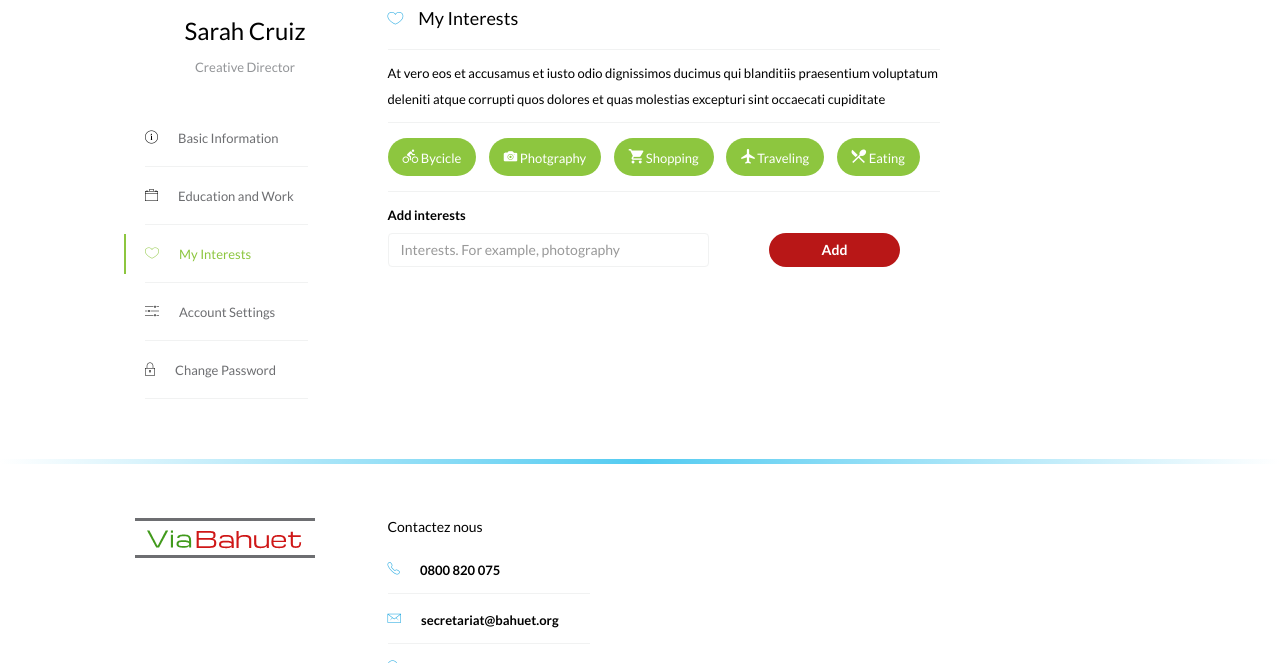
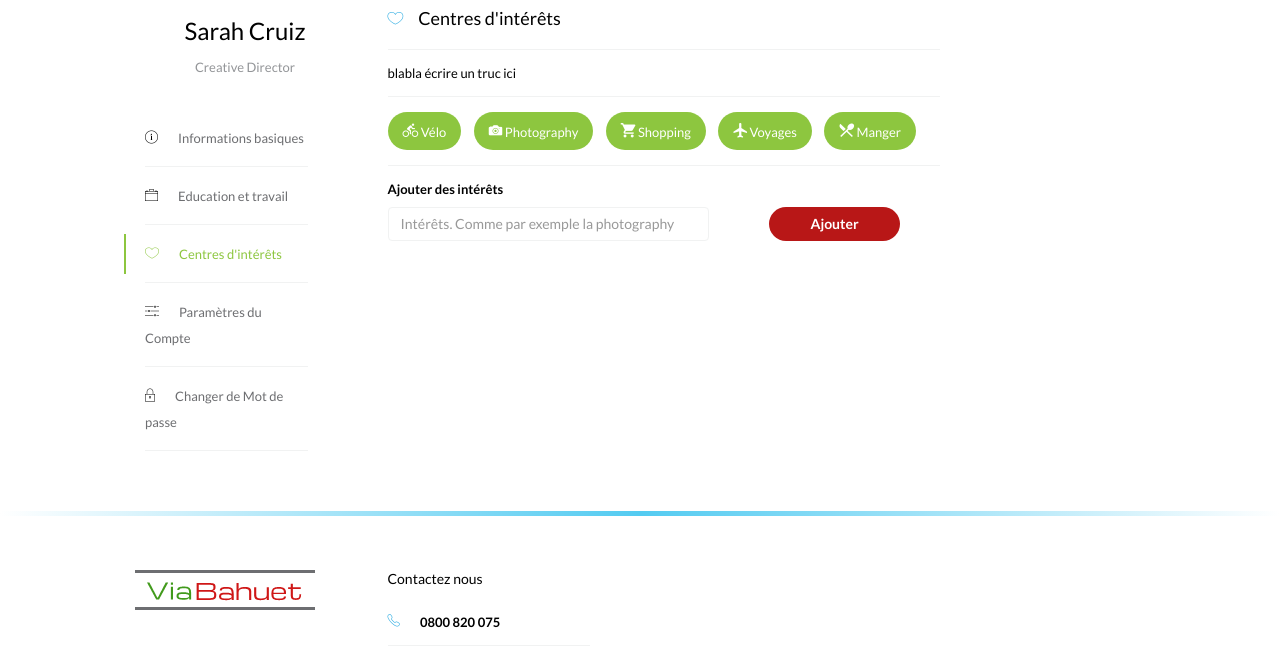
Before and after one commit to TheDaxterMan/PPE-3, a PHP site: page /edit-profile-interests.php in a window 1280 px wide. Shown: the part 457-1120 px from the top of the page. Run offline with PHP 8.4, Linux system fonts and the light colour scheme; some libraries are stand-ins or nearby versions; some web fonts are replaced.

Commit message:
trad fr interets

```diff
--- a/friend-finder/edit-profile-interests.php
+++ b/friend-finder/edit-profile-interests.php
@@ -87,11 +87,11 @@
 
               <!--Edit Profile Menu-->
               <ul class="edit-menu">
-              	<li><i class="icon ion-ios-information-outline"></i><a href="edit-profile-basic.php">Basic Information</a></li>
-              	<li><i class="icon ion-ios-briefcase-outline"></i><a href="edit-profile-work-edu.php">Education and Work</a></li>
-              	<li class="active"><i class="icon ion-ios-heart-outline"></i><a href="edit-profile-interests.php">My Interests</a></li>
-                <li><i class="icon ion-ios-settings"></i><a href="edit-profile-settings.php">Account Settings</a></li>
-              	<li><i class="icon ion-ios-locked-outline"></i><a href="edit-profile-password.php">Change Password</a></li>
+              	<li><i class="icon ion-ios-information-outline"></i><a href="edit-profile-basic.php">Informations basiques</a></li>
+              	<li><i class="icon ion-ios-briefcase-outline"></i><a href="edit-profile-work-edu.php">Education et travail</a></li>
+              	<li class="active"><i class="icon ion-ios-heart-outline"></i><a href="edit-profile-interests.php">Centres d'intérêts</a></li>
+                <li><i class="icon ion-ios-settings"></i><a href="edit-profile-settings.php">Paramètres du Compte</a></li>
+              	<li><i class="icon ion-ios-locked-outline"></i><a href="edit-profile-password.php">Changer de Mot de passe</a></li>
               </ul>
             </div>
             <div class="col-md-7">
@@ -100,27 +100,27 @@
               ================================================= -->
               <div class="edit-profile-container">
                 <div class="block-title">
-                  <h4 class="grey"><i class="icon ion-ios-heart-outline"></i>My Interests</h4>
+                  <h4 class="grey"><i class="icon ion-ios-heart-outline"></i>Centres d'intérêts</h4>
                   <div class="line"></div>
-                  <p>At vero eos et accusamus et iusto odio dignissimos ducimus qui blanditiis praesentium voluptatum deleniti atque corrupti quos dolores et quas molestias excepturi sint occaecati cupiditate</p>
+                  <p>blabla écrire un truc ici</p>
                   <div class="line"></div>
                 </div>
                 <div class="edit-block">
                   <ul class="list-inline interests">
-                  	<li><a href="#"><i class="icon ion-android-bicycle"></i> Bycicle</a></li>
-                  	<li><a href="#"><i class="icon ion-ios-camera"></i> Photgraphy</a></li>
+                  	<li><a href="#"><i class="icon ion-android-bicycle"></i> Vélo</a></li>
+                  	<li><a href="#"><i class="icon ion-ios-camera"></i> Photography</a></li>
                   	<li><a href="#"><i class="icon ion-android-cart"></i> Shopping</a></li>
-                  	<li><a href="#"><i class="icon ion-android-plane"></i> Traveling</a></li>
-                  	<li><a href="#"><i class="icon ion-android-restaurant"></i> Eating</a></li>
+                  	<li><a href="#"><i class="icon ion-android-plane"></i> Voyages</a></li>
+                  	<li><a href="#"><i class="icon ion-android-restaurant"></i> Manger</a></li>
                   </ul>
                   <div class="line"></div>
                   <div class="row">
-                    <p class="custom-label"><strong>Add interests</strong></p>
+                    <p class="custom-label"><strong>Ajouter des intérêts</strong></p>
                     <div class="form-group col-sm-8">
-                      <input id="add-interest" class="form-control input-group-lg" type="text" name="interest" title="Choose Interest" placeholder="Interests. For example, photography"/>
+                      <input id="add-interest" class="form-control input-group-lg" type="text" name="interet" title="Choisir un intérêt" placeholder="Intérêts. Comme par exemple la photography"/>
                     </div>
                     <div class="form-group col-sm-4">
-                      <button class="btn btn-primary">Add</button>
+                      <button class="btn btn-primary">Ajouter</button>
                     </div>
                   </div>
                 </div>
```
